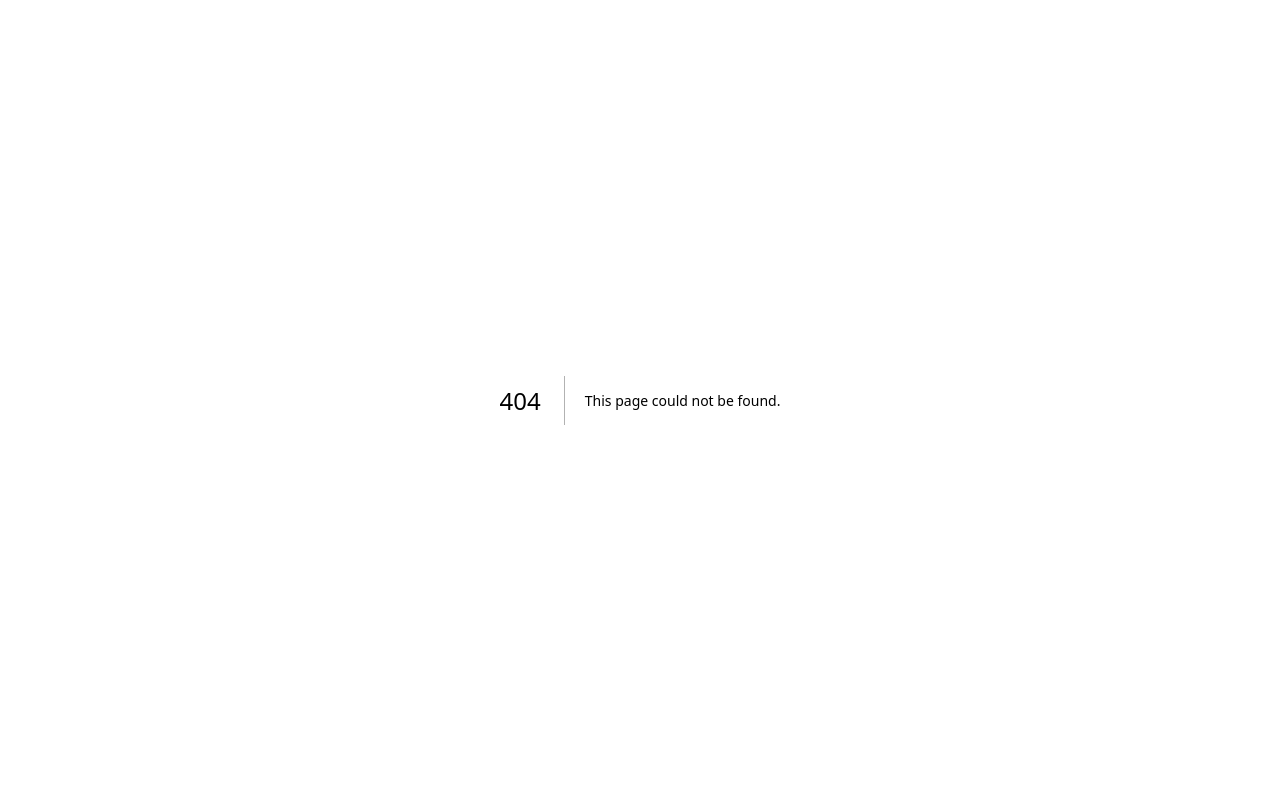
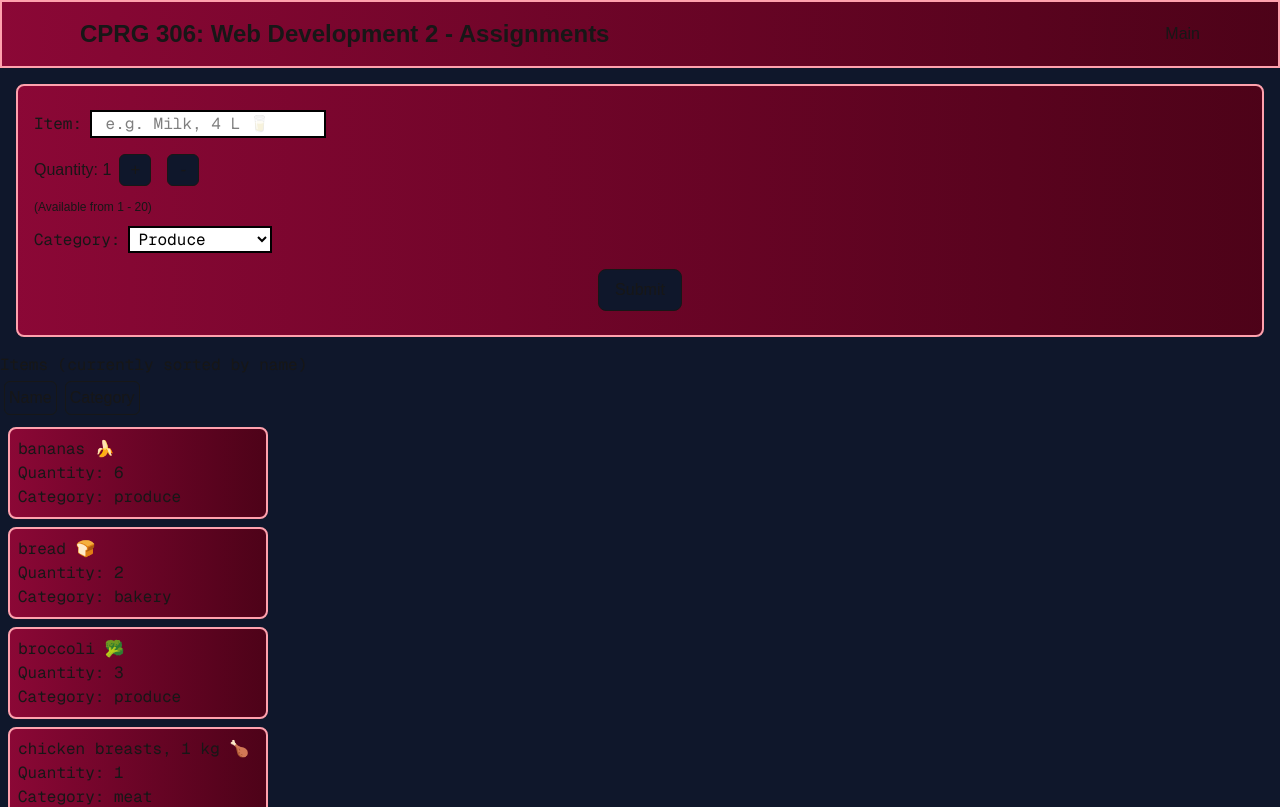
Before and after one commit to Denver-T/cprg306-assignments, a Next.js app: page /week-7 in a window 1280 px wide. Before the commit this address had no page. Shown: the top 807 px of the page. Built offline with nearby package versions, Linux system fonts and the light colour scheme.

Commit message:
complete week 7 assignment and formatted code

```diff
--- a/src/app/page.js
+++ b/src/app/page.js
@@ -13,6 +13,8 @@ export default function Home() {
 
   const link5 = [{ label: '> Shopping list', href: '/week-6' }];
 
+  const link6 = [{ label: '> Managing State', href: '/week-7' }];
+
   return (
     <main className="min-h-screen bg-slate-900">
       <Header />
@@ -25,6 +27,7 @@ export default function Home() {
         <DropdownMenu label="Week 4" items={link3} />
         <DropdownMenu label="Week 5" items={link4} />
         <DropdownMenu label="Week 6" items={link5} />
+        <DropdownMenu label="Week 7" items={link6} />
       </div>
     </main>
   );
--- /dev/null
+++ b/src/app/week-7/item-list.js
@@ -0,0 +1,47 @@
+import { useState } from 'react';
+import Item from './item';
+
+export default function ItemList({ items }) {
+  const [sortBy, setSortBy] = useState('name');
+  //creatig a new sorted array
+  const sortedItems = [...items].sort((a, b) => {
+    if (sortBy === 'name') {
+      return a.name.localeCompare(b.name);
+    } else if (sortBy === 'category') {
+      return a.category.localeCompare(b.category);
+    }
+    return 0;
+  });
+
+  return (
+    <div>
+      <div>
+        <h2 className="font-mono">Items (currently sorted by {sortBy})</h2>
+        <button
+          className="m-1 rounded-md border-1 bg-slate-900 p-1 hover:border-1 hover:border-white hover:bg-white hover:text-black"
+          type="button"
+          onClick={() => setSortBy('name')}
+        >
+          Name
+        </button>
+        <button
+          className="m-1 rounded-md border-1 bg-slate-900 p-1 hover:border-1 hover:border-black hover:bg-white hover:text-black"
+          type="button"
+          onClick={() => setSortBy('category')}
+        >
+          Category
+        </button>
+      </div>
+      <ul>
+        {sortedItems.map((item, index) => (
+          <Item
+            key={item.id}
+            name={item.name}
+            quantity={item.quantity}
+            category={item.category}
+          />
+        ))}
+      </ul>
+    </div>
+  );
+}
--- /dev/null
+++ b/src/app/week-7/item.js
@@ -0,0 +1,13 @@
+import React from 'react';
+//item component to display each item from item-list
+export default function Item({ name, quantity, category }) {
+  return (
+    <div className="m-2 flex w-65 rounded-lg border-2 border-rose-300 bg-linear-to-r from-rose-900 to-rose-950 p-2">
+      <ul className="font-mono">
+        <li>{name}</li>
+        <li> Quantity: {quantity} </li>
+        <li> Category: {category}</li>
+      </ul>
+    </div>
+  );
+}
--- /dev/null
+++ b/src/app/week-7/items.json
@@ -0,0 +1,74 @@
+[
+  {
+    "id": "1h2GJKH12gkHG31h1H",
+    "name": "milk, 4 L 🥛",
+    "quantity": 1,
+    "category": "dairy"
+  },
+  {
+    "id": "2KJH3k2j3H1k2J3K1H",
+    "name": "bread 🍞",
+    "quantity": 2,
+    "category": "bakery"
+  },
+  {
+    "id": "3h2KJH3k2j3H1k2J3",
+    "name": "eggs, dozen 🥚",
+    "quantity": 2,
+    "category": "dairy"
+  },
+  {
+    "id": "4k2J3K1H2GJKH12gk",
+    "name": "bananas 🍌",
+    "quantity": 6,
+    "category": "produce"
+  },
+  {
+    "id": "5H1h1H2KJH3k2j3H",
+    "name": "broccoli 🥦",
+    "quantity": 3,
+    "category": "produce"
+  },
+  {
+    "id": "6H1k2J3K1H2GJKH1",
+    "name": "chicken breasts, 1 kg 🍗",
+    "quantity": 1,
+    "category": "meat"
+  },
+  {
+    "id": "7gkHG31h1H2KJH3k",
+    "name": "pasta sauce 🍝",
+    "quantity": 3,
+    "category": "canned goods"
+  },
+  {
+    "id": "8j3H1k2J3K1H2GJK",
+    "name": "spaghetti, 454 g 🍝",
+    "quantity": 2,
+    "category": "dry goods"
+  },
+  {
+    "id": "9H12gkHG31h1H2KJ",
+    "name": "toilet paper, 12 pack 🧻",
+    "quantity": 1,
+    "category": "household"
+  },
+  {
+    "id": "10H3k2j3H1k2J3K1",
+    "name": "paper towels, 6 pack",
+    "quantity": 1,
+    "category": "household"
+  },
+  {
+    "id": "11k2J3K1H2GJKH12",
+    "name": "dish soap 🍽️",
+    "quantity": 1,
+    "category": "household"
+  },
+  {
+    "id": "12GJKH12gkHG31h1",
+    "name": "hand soap 🧼",
+    "quantity": 4,
+    "category": "household"
+  }
+]
--- /dev/null
+++ b/src/app/week-7/new-item.js
@@ -0,0 +1,119 @@
+'use client';
+import { useState } from 'react';
+
+//New item object for name, quantity, category
+export default function NewItem({ onAddItem }) {
+  const [name, setName] = useState('');
+  const [quantity, setQuantity] = useState(1);
+  const [category, setCategory] = useState('Produce');
+
+  //handle sumbit fucntion
+  function handleSubmit(event) {
+    event.preventDefault();
+
+    //item object
+    const item = {
+      id: crypto.randomUUID(),
+      name: name.trim(),
+      quantity: quantity,
+      category: category,
+    };
+
+    //logging the item object
+    console.log('item sumbitted!', item);
+    //alert with current state
+    onAddItem(item);
+    //resetting to inital values
+    setName('');
+    setQuantity(1);
+    setCategory('Produce');
+  }
+
+  //Quanitity functions
+  //increment by 1
+  function increment() {
+    if (quantity < 20) {
+      setQuantity(quantity + 1);
+    }
+  }
+
+  //decrease quantity by 1
+  function decrement() {
+    if (quantity > 1) {
+      setQuantity(quantity - 1);
+    }
+  }
+
+  //return values
+  return (
+    <div className="m-4 flex-col items-start rounded-lg border-2 border-rose-300 bg-linear-to-r from-rose-900 to-rose-950 p-4">
+      <form onSubmit={handleSubmit}>
+        {/* Item Name Field */}
+        <section className="font-mono">
+          Item:
+          <input
+            className="rounded-m m-2 border-2 border-black bg-white pl-1 text-black"
+            type="text"
+            value={name}
+            required
+            onChange={(event) => setName(event.target.value)}
+            placeholder=" e.g. Milk, 4 L 🥛"
+          />
+        </section>
+
+        {/* Quantity field */}
+        <section>
+          Quantity: {quantity}
+          {/* Increment */}
+          <button
+            className="m-2 h-8 w-8 rounded-md border-1 bg-slate-900 hover:border-1 hover:border-black hover:bg-white hover:text-black"
+            type="button"
+            onClick={increment}
+          >
+            +
+          </button>
+          {/* Decrement */}
+          <button
+            className="m-2 h-8 w-8 rounded-md border-1 bg-slate-900 hover:border-1 hover:border-black hover:bg-white hover:text-black"
+            type="button"
+            onClick={decrement}
+          >
+            -
+          </button>
+        </section>
+        <text className="text-xs">(Available from 1 - 20)</text>
+
+        {/* Category field */}
+        <section className="font-mono">
+          Category:
+          <select
+            className="rounded-m m-2 border-2 border-black bg-white pl-1 text-black"
+            value={category}
+            onChange={(e) => setCategory(e.target.value)}
+          >
+            <option value="produce">Produce</option>
+            <option value="dairy">Dairy</option>
+            <option value="bakery">Bakery</option>
+            <option value="meat">Meat</option>
+            <option value="frozen foods">Frozen Foods</option>
+            <option value="canned goods">Canned Goods</option>
+            <option value="dry goods">Dry Goods</option>
+            <option value="beverages">Beverages</option>
+            <option value="snacks">Snacks</option>
+            <option value="household">Household</option>
+            <option value="other">Other</option>
+          </select>
+        </section>
+
+        {/* Sumbit Button */}
+        <button
+          className="m-2 mx-auto block rounded-lg border-1 bg-slate-900 px-4 py-2 hover:border-1 hover:border-black hover:bg-white hover:text-black"
+          type="submit"
+        >
+          {' '}
+          Submit{' '}
+        </button>
+      </form>
+    </div>
+  );
+}
--- /dev/null
+++ b/src/app/week-7/page.js
@@ -0,0 +1,24 @@
+'use client';
+import ItemList from './item-list';
+import Header from '../components/header';
+import NewItem from './new-item';
+import ItemData from './items.json';
+import { useState } from 'react';
+
+export default function Page() {
+  const [items, setItems] = useState(ItemData);
+
+  function handleAddItem(newItem) {
+    setItems((prevItems) => {
+      return [...prevItems, newItem];
+    });
+  }
+
+  return (
+    <main className="min-h-screen bg-slate-900">
+      <Header />
+      <NewItem onAddItem={handleAddItem} />
+      <ItemList items={items} />
+    </main>
+  );
+}
```
